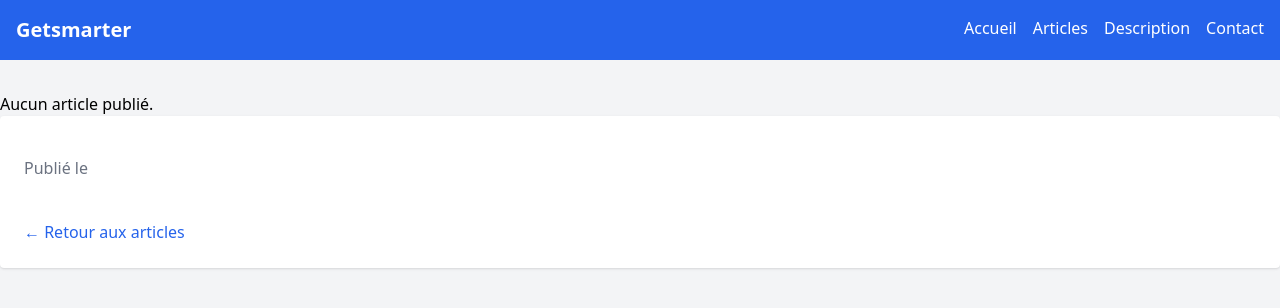
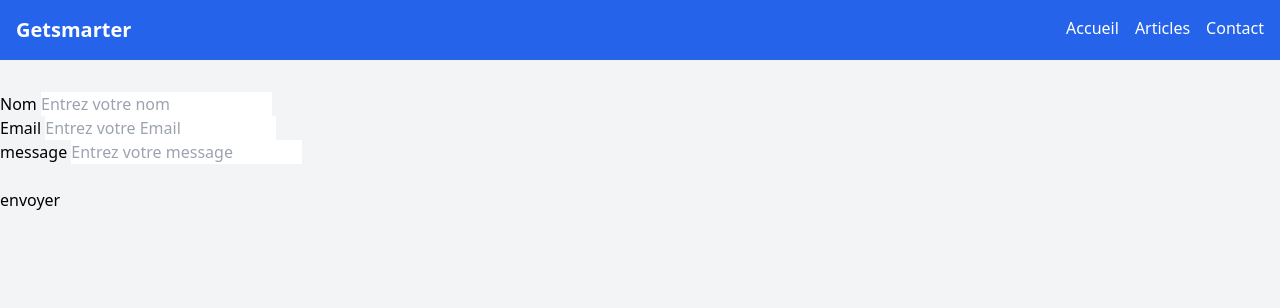
Before and after one commit to Darline237/Getsmarter_Blog, a Django app: template getsmarter/blog/templates/blog/contact.html in a window 1280 px wide. Shown: the top 308 px of the page. Run offline with Django 5.2, Linux system fonts and the light colour scheme; the template is opened without the code that fills it, so the values that code supplies are empty; some libraries are stand-ins or nearby versions.

Commit message:
importation du formulaire a la bd avec erreur

```diff
--- a/getsmarter/blog/models.py
+++ b/getsmarter/blog/models.py
@@ -1,3 +1,4 @@
+from typing import Any
 from django.db import models
 from django.contrib.auth.models import User
 
@@ -19,7 +20,8 @@ class Article(models.Model):
     Category,
     on_delete=models.CASCADE,
     related_name='articles',
-    blank=True
+    blank=True,
+    null= True
 )
     title = models.CharField(max_length=200)
     content = models.TextField()
--- a/getsmarter/blog/templates/blog/base.html
+++ b/getsmarter/blog/templates/blog/base.html
@@ -15,8 +15,7 @@
             <ul class="flex space-x-4">
                 <li><a href="/" class="hover:underline">Accueil</a></li>
                 <li><a href="Article" class="hover:underline">Articles</a></li>
-                <li><a href="Description" class="hover:underline">Description</a></li>
-                <li><a href="#" class="hover:underline">Contact</a></li>
+                <li><a href="contact" class="hover:underline">Contact</a></li>
             </ul>
         </div>
     </nav>
--- a/getsmarter/blog/templates/blog/contact.html
+++ b/getsmarter/blog/templates/blog/contact.html
@@ -1,38 +1,19 @@
 {% extends 'blog/base.html' %}
 
 {% block content %}
-{% for article in articles %}
-    <a href="{% url 'details_article' article.id %}">
-        <div class="bg-white p-4 rounded shadow mb-4">
-            <h2 class="text-xl font-semibold">
-                {{ article.title }}
-            </h2>
-            <p class="text-gray-700">
-                {{ article.content|truncatewords:25 }}
-            </p>
-        </div>
-    </a>
-    {% empty %}
-        <p>Aucun article publié.</p>
-    {% endfor %}
 
-    <article class="bg-white p-6 rounded shadow">
-        <h1 class="text-3xl font-bold mb-4">
-            {{ article.title }}
-        </h1>
 
-        <p class="text-gray-500 mb-4">
-            Publié le {{ article.published_at|date:"d M Y" }}
-        </p>
 
-        <div class="text-gray-800 leading-relaxed">
-            {{ article.content|linebreaks }}
-        </div>
+<form action="{% url "contact" %}" method="post">
+        {% csrf_token %}
+        <label for="name">Nom</label>
+        <input type="text" name="name" id="name" placeholder="Entrez votre nom" required><br>
+        <label for="Email">Email</label>
+        <input type="email" name="email" placeholder="Entrez votre Email"><br>
+        <label for="">message</label>
+        <input type="text" name="message" placeholder="Entrez votre message"><br><br>
 
-        <a href="{% url 'home' %}"
-           class="inline-block mt-6 text-blue-600 hover:underline">
-            ← Retour aux articles
-        </a>
-    </article>
+        <button type="submit">envoyer</button>
+</form>
 
 {% endblock %}
--- a/getsmarter/blog/urls.py
+++ b/getsmarter/blog/urls.py
@@ -3,6 +3,7 @@ from . import views
 
 urlpatterns = [
     path('', views.home, name='home'),
-    path('Article', views.presentation_article, name='presentation_article'),
+    path('Article/', views.presentation_article, name='presentation_article'),
     path('Description/<int:id>/', views.details_article, name='details_article'),
+    path('contact/',views.contact, name='contact')
 ]
```
Also changed, not shown: getsmarter/blog/views.py (+15 -1 lines).
